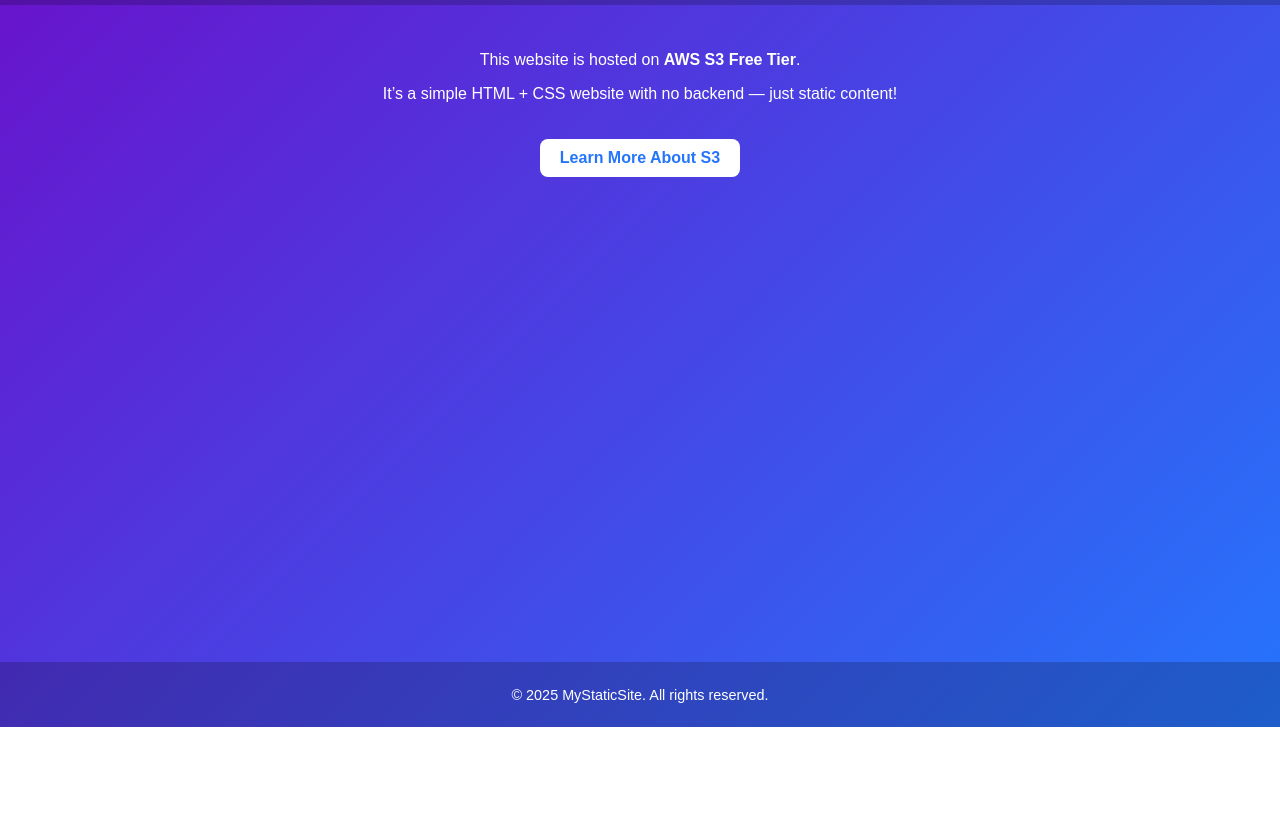
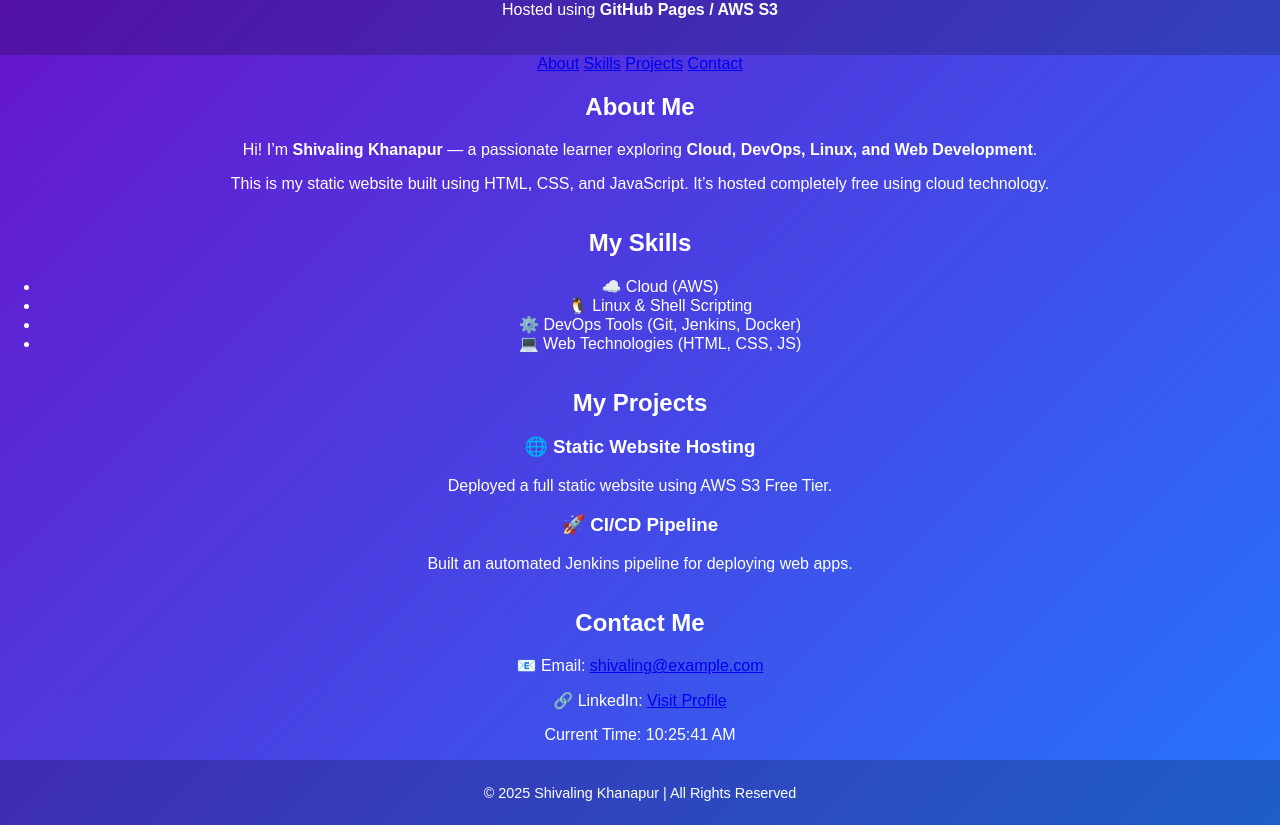
Before and after one commit to shivalingkhanapur/my-website, a plain HTML site: page index.html in a window 1280 px wide. Shown: the part 73-898 px from the top of the page. Before the commit the page ends 800 px from the top, so only its background shows below. Drawn offline with Linux system fonts and the light colour scheme.

Commit message:
Update index.html

```diff
--- a/index.html
+++ b/index.html
@@ -3,23 +3,75 @@
 <head>
   <meta charset="UTF-8">
   <meta name="viewport" content="width=device-width, initial-scale=1.0">
-  <title>My Static Website</title>
+  <title>Welcome | Shivaling’s Static Website</title>
   <link rel="stylesheet" href="style.css">
 </head>
 <body>
+  <!-- Header Section -->
   <header>
-    <h1>Welcome to My Static Website 🚀</h1>
+    <h1>Welcome to My Website 🌍</h1>
+    <p class="subtitle">Hosted using <strong>GitHub Pages / AWS S3</strong></p>
   </header>
 
-  <main>
-    <p>This website is hosted on <strong>AWS S3 Free Tier</strong>.</p>
-    <p>It’s a simple HTML + CSS website with no backend — just static content!</p>
+  <!-- Navigation Menu -->
+  <nav>
+    <a href="#about">About</a>
+    <a href="#skills">Skills</a>
+    <a href="#projects">Projects</a>
+    <a href="#contact">Contact</a>
+  </nav>
 
-    <a href="https://aws.amazon.com/s3/" target="_blank" class="button">Learn More About S3</a>
-  </main>
+  <!-- About Section -->
+  <section id="about">
+    <h2>About Me</h2>
+    <p>
+      Hi! I’m <strong>Shivaling Khanapur</strong> — a passionate learner exploring
+      <b>Cloud, DevOps, Linux, and Web Development</b>.
+    </p>
+    <p>
+      This is my static website built using HTML, CSS, and JavaScript.
+      It’s hosted completely free using cloud technology.
+    </p>
+  </section>
 
+  <!-- Skills Section -->
+  <section id="skills">
+    <h2>My Skills</h2>
+    <ul>
+      <li>☁️ Cloud (AWS)</li>
+      <li>🐧 Linux & Shell Scripting</li>
+      <li>⚙️ DevOps Tools (Git, Jenkins, Docker)</li>
+      <li>💻 Web Technologies (HTML, CSS, JS)</li>
+    </ul>
+  </section>
+
+  <!-- Projects Section -->
+  <section id="projects">
+    <h2>My Projects</h2>
+    <div class="project-card">
+      <h3>🌐 Static Website Hosting</h3>
+      <p>Deployed a full static website using AWS S3 Free Tier.</p>
+    </div>
+
+    <div class="project-card">
+      <h3>🚀 CI/CD Pipeline</h3>
+      <p>Built an automated Jenkins pipeline for deploying web apps.</p>
+    </div>
+  </section>
+
+  <!-- Contact Section -->
+  <section id="contact">
+    <h2>Contact Me</h2>
+    <p>📧 Email: <a href="mailto:shivaling@example.com">shivaling@example.com</a></p>
+    <p>🔗 LinkedIn: <a href="https://linkedin.com/in/shivaling-khanapur" target="_blank">Visit Profile</a></p>
+    <p id="clock">⏳ Current Time: Loading...</p>
+  </section>
+
+  <!-- Footer -->
   <footer>
-    <p>© 2025 MyStaticSite. All rights reserved.</p>
+    <p>© 2025 Shivaling Khanapur | All Rights Reserved</p>
   </footer>
+
+  <script src="script.js"></script>
 </body>
 </html>
```
